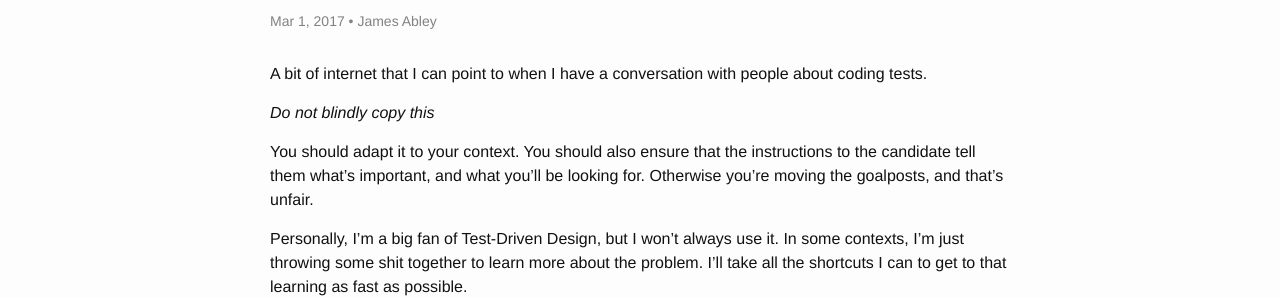
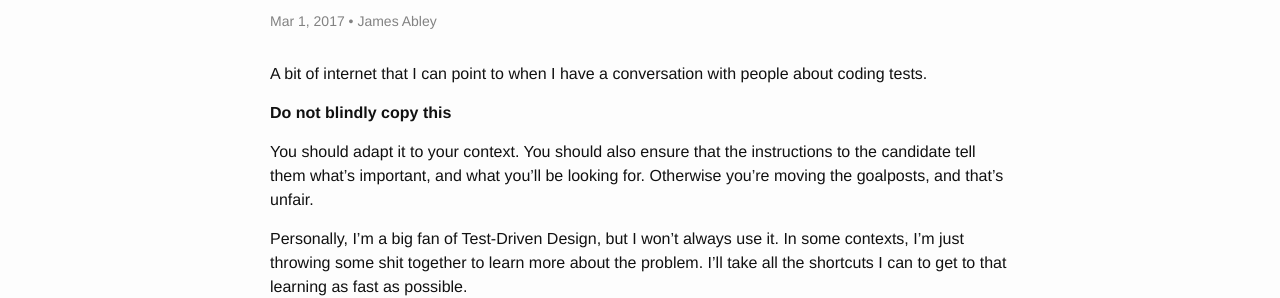
Before and after one commit to jabley/jamesabley.com, a Jekyll site: the page built from _posts/2017-03-01-assessing-coding-tests.md, in a window 1280 px wide. Shown: the part 138-436 px from the top of the page. Built offline with Jekyll 4.4.1, drawn with Linux system fonts in a browser that asks for light colours.

Commit message:
Make it bold
Markdown, how does it work?

```diff
--- a/_posts/2017-03-01-assessing-coding-tests.md
+++ b/_posts/2017-03-01-assessing-coding-tests.md
@@ -7,7 +7,7 @@ categories: technology career
 A bit of internet that I can point to when I have a conversation with people
 about coding tests.
 
-*Do not blindly copy this*
+**Do not blindly copy this**
 
 You should adapt it to your context. You should also ensure that the
 instructions to the candidate tell them what's important, and what you'll be
```
